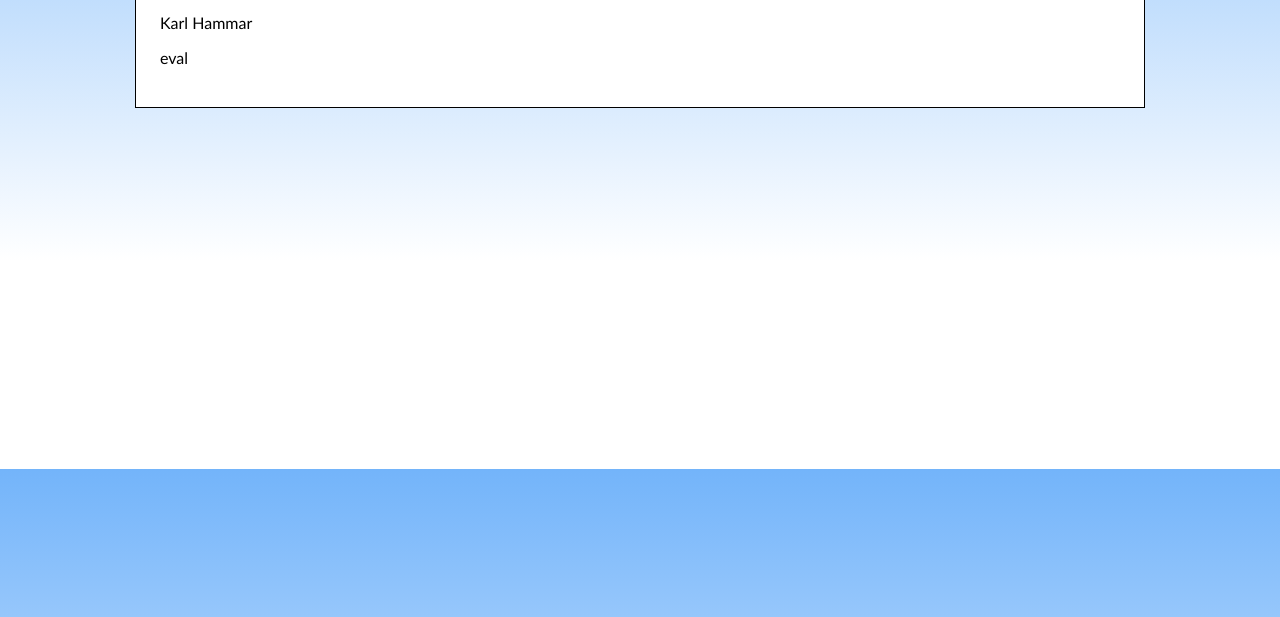
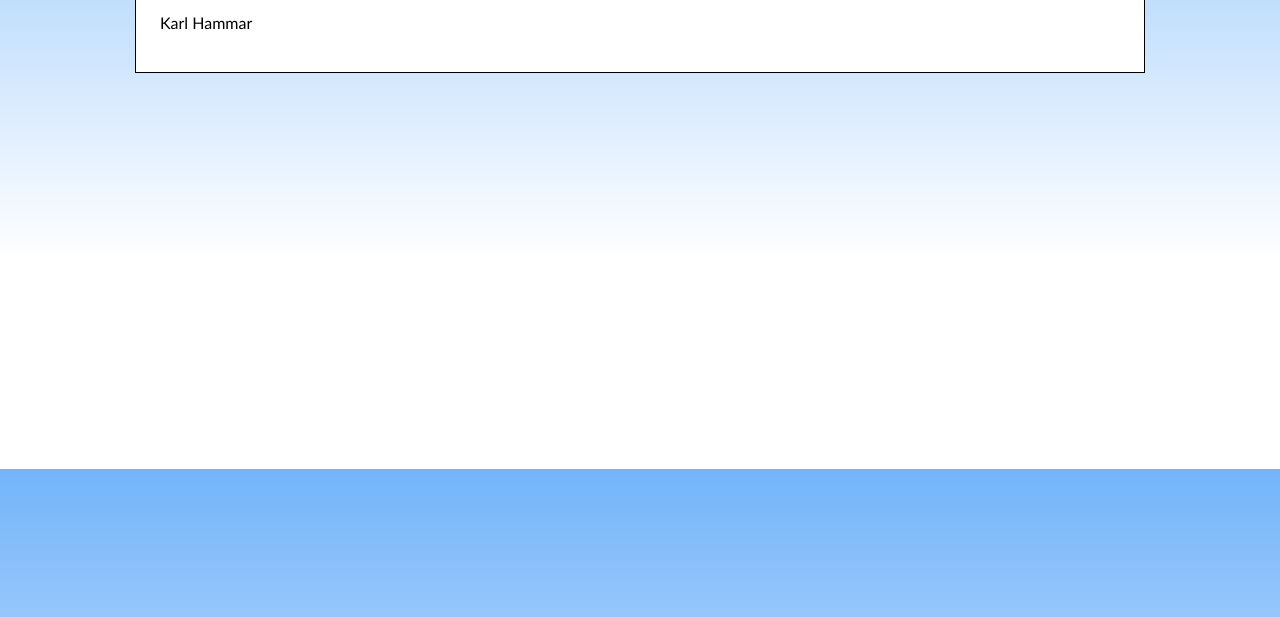
Before and after one commit to hammar/purl, a plain HTML site: page index.html in a window 1280 px wide. Shown: the part 331-948 px from the top of the page. Drawn offline with Linux system fonts and the light colour scheme.

Commit message:
Final testing commit. All good to go now.

```diff
--- a/index.html
+++ b/index.html
@@ -53,7 +53,6 @@
 <p>
 	Karl Hammar
 </p>
-<p>eval</p>
 
 	</div>
 </body>
```
Also changed, not shown: 1 other file.
